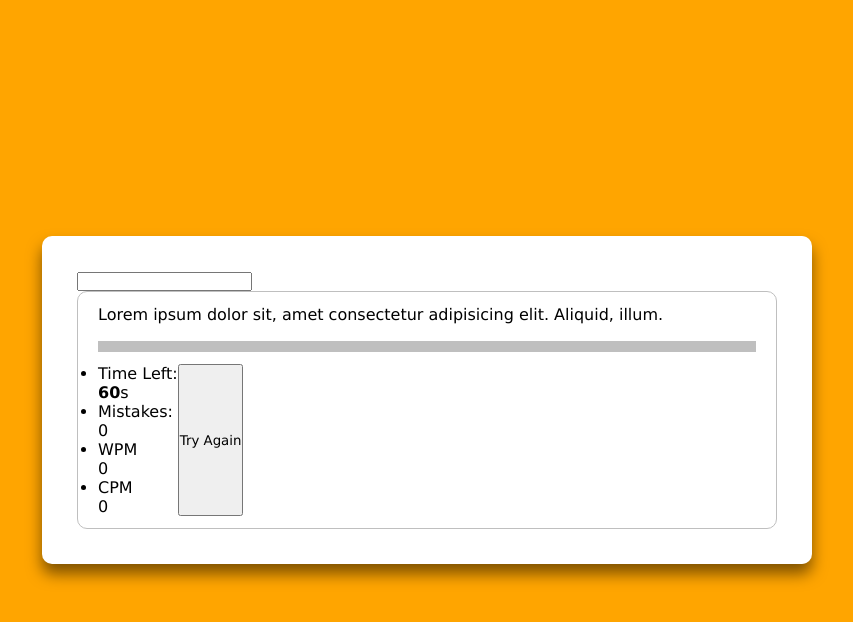
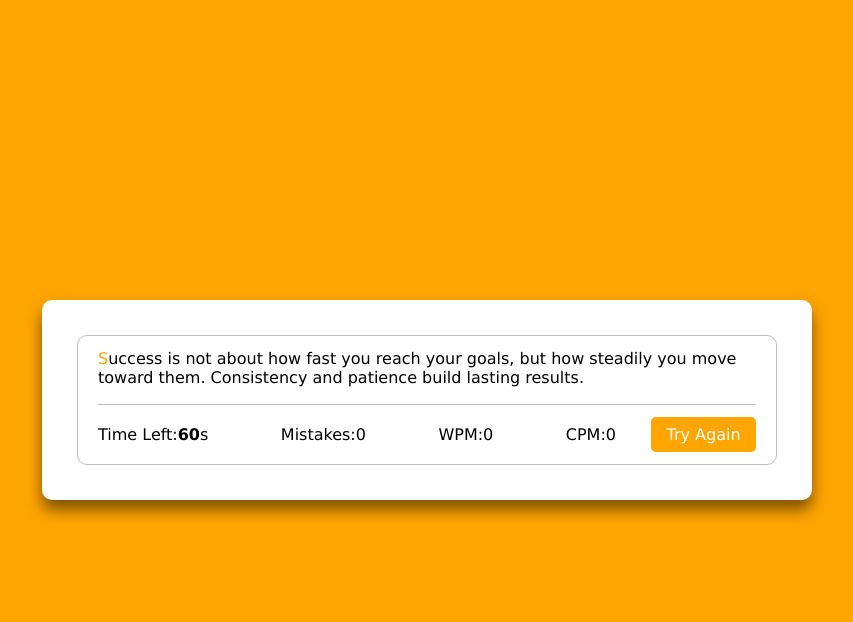
Before and after one commit to vaibhav25122000/Frontend-designing, a plain HTML site: page SpeedTypeTest/index.html in a window 1280 px wide. Both pictures are taken after a click on the button "Try Again". Shown: the whole page, without its empty margins (213-1066 px from the left). Drawn offline with Linux system fonts and the light colour scheme.

Commit message:
Speed Test completed

```diff
--- a/SpeedTypeTest/index.html
+++ b/SpeedTypeTest/index.html
@@ -10,12 +10,11 @@
     <div class="wrapper">
         <input type="text" class="input-field"/>
         <div class="content-box">
-            <div class="tying-text">
-                <p>Lorem ipsum dolor sit, amet consectetur adipisicing elit. Aliquid, illum.</p>
+            <div class="typing-text">
+                <p></p>
             </div>
             <div class="content">
-                <div class="result-details">
-                   <ul>
+                <ul class="result-details">
                     <li class="time">
                         <p>Time Left:</p>
                         <span><b>60</b>s</span>
@@ -25,19 +24,18 @@
                         <span>0</span>
                     </li>
                     <li class="wpm">
-                        <p>WPM</p>
+                        <p>WPM:</p>
                         <span>0</span>
                     </li>
                     <li class="cpm">
-                        <p>CPM</p>
+                        <p>CPM:</p>
                         <span>0</span>
                     </li>
-                    </ul>
-                    <button>Try Again</button>
-                </div>
+            </ul>
+            <button>Try Again</button>
             </div>
         </div>
     </div>
-    <script src="script.js" rel="javascript"></script>
+    <script src="script.js"></script>
 </body>
 </html>
--- a/SpeedTypeTest/script.js
+++ b/SpeedTypeTest/script.js
@@ -0,0 +1,99 @@
+const typingText=document.querySelector('.typing-text p');
+const input=document.querySelector('.wrapper .input-field');
+const time =document.querySelector('.time span b');
+const mistakes=document.querySelector('.mistake span');
+const wpm=document.querySelector('.wpm span');
+const cpm=document.querySelector('.cpm span');
+const Btn=document.querySelector('button');
+//set value
+
+let timer;
+let maxTime=60;
+let timeLeft= maxTime;
+let charIndex=0;
+let mistake=0;
+let isTyping=false;
+function loadParagraph()
+{
+    const paragraph=["The sun slowly rose over the quiet hills, spreading golden light across the fields. Birds began to sing, and a gentle breeze carried the scent of fresh morning dew.",
+  "Technology has changed the way we work and communicate. Every day brings new innovations that make life faster, smarter, and more connected.",
+  "Success is not about how fast you reach your goals, but how steadily you move toward them. Consistency and patience build lasting results.",
+  "In the middle of chaos, find your calm. Breathe, focus, and take one small step at a time to move forward with confidence."];
+  const randomIndex =Math.floor(Math.random()*paragraph.length);
+  typingText.innerHTML='';
+  for(const char of paragraph[randomIndex]){
+  console.log(char);
+  typingText.innerHTML+= `<span>${char}</span>`;
+  }
+ typingText.querySelectorAll('span')[0].classList.add('active');
+ document.addEventListener('keydown',()=>input.focus());
+ typingText.addEventListener("click",()=>input.focus())
+}
+//handle user input
+function initTyping(){
+    const char=typingText.querySelectorAll('span');
+    const typedChar=input.value.charAt(charIndex);
+    if(charIndex<char.length && timeLeft>0)
+    {
+        if(!isTyping)
+        {
+            timer=setInterval(initTime,1000);
+            isTyping=true;
+        }
+
+
+        if(char[charIndex].innerText ===typedChar)
+        {
+            char[charIndex].classList.add('correct');
+            console.log("correct");
+        }
+        else
+        {
+            mistake++;
+            char[charIndex].classList.add('incorrect');
+             console.log("incorrect");
+        }
+        charIndex++;
+
+        char[charIndex].classList.add('active');
+        mistakes.innerText=mistake;
+        cpm.innerText = charIndex-mistake;
+    }
+    else{
+         clearInterval (timer);
+         input.value='';
+    }
+
+
+}
+function initTime()
+{
+    if(timeLeft>0){
+        timeLeft--;
+        time.innerText=timeLeft;
+        let wpmVal = Math.round(((charIndex-mistake)/5)/(maxTime-timeLeft)*60);
+        wpm.innerText =wpmVal;
+    }
+    else{
+         clearInterval(timer);
+    }
+}
+function reset()
+{
+    loadParagraph();
+    clearInterval(timer);
+    timeLeft=maxTime;
+    charIndex=0;
+    mistake=0;
+    isTyping=false;
+    wpm.innerText=0;
+    cpm.innerText=0;
+    mistakes.innerText=0;
+    time.innerText=timeLeft;
+    input.value='';
+
+}
+
+input.addEventListener("input",initTyping);
+Btn.addEventListener("click",reset);
+loadParagraph();
--- a/SpeedTypeTest/style.css
+++ b/SpeedTypeTest/style.css
@@ -6,7 +6,7 @@
 }
 
 body{
-    height: 100vh;
+    min-height: 100vh;
     display: flex;
     padding:0 10px;
     align-items: center;
@@ -26,15 +26,65 @@ body{
     border:1px solid #bfbfbf;
 
 }
+.wrapper .input-field{
+    padding: 13px 20px 0;
+    position: absolute;
+    opacity: 0;
+    z-index: -99;
+}
 .content-box .content{
     margin-top: 17px;
-    display: flex;
+    display:flex;
     padding: 12px 0;
     flex-wrap: wrap;
     align-items: center;
     justify-content:space-between ;
-    border-top:11px solid #bfbfbf;
+    border-top:1px solid #bfbfbf;
 }
-.content-box .result-details{
+.content-box .result-details
+{
+    display:flex;
+    align-items: center;
+    justify-content: space-between;
+    width:calc(100% - 140px);
+}
+.result-details li{
     display: flex;
+    height: 20px;
+    list-style: none;
+    align-items: center;
 }
+.content button{
+    width: 105px;
+    outline: none;
+    border: none;
+    color: #fff;
+    background: orange;
+    padding: 8px 0;
+    font-size: 16px;
+    cursor: pointer;
+    border-radius: 5px;
+    transition: transform 0.3s ease;
+}
+.content button:active{
+    transform: scale(0.97);
+}
+.typing-text p span {
+    position:relative;
+}
+.typing-text p span.active{
+    color: orange;
+}
+.typing-text p span.correct{
+    color:green;
+}
+.typing-text p span.incorrect{
+    color:red;
+    outline: 1px solid #fff;
+    background: #ffc0cb;
+    border-radius: 4px;
+}
+::selection{
+    color: #fff;
+    background:orange;
+}
```
